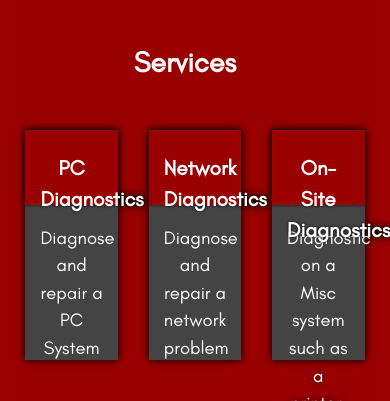
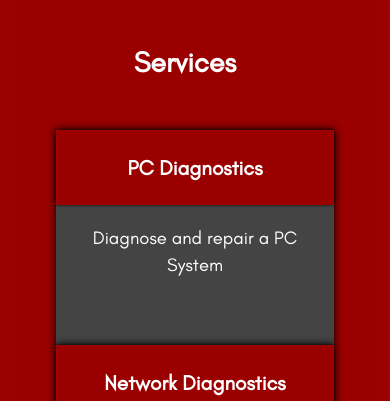
Before and after one commit to Allan-Tech-Services/allantechservices.github.io, a plain HTML site: page index.html in a window 390 px wide. Shown: the part 444-845 px from the top of the page. Drawn offline with Linux system fonts and the light colour scheme; files whose address does not match are found by name.

Commit message:
Update style.css

```diff
--- a/assets/css/style.css
+++ b/assets/css/style.css
@@ -671,11 +671,6 @@ nav .small-menu {
   padding: 50px;
   padding-bottom: 100px !important;
 }
-@media screen and (max-width: 940px) {
-  .service-container {
-    padding: 30px 10px;
-  }
-}
 .service-container .service-row .service-col {
   margin: auto;
   display: inline-block;
@@ -713,6 +708,33 @@ nav .small-menu {
   min-height: 100px;
   max-height: 150px;
   padding: 15px;
+}
+@media screen and (max-width: 1060px) {
+  .service-container {
+    padding: 30px 10px;
+  }
+	.service-container .service-row .service-col {
+	  margin: auto;
+	  display: inline-block;
+	  width: 75%;
+	  height: 100%;
+	  filter: drop-shadow(0 0 0.25rem black);
+	  background-color: #444;
+	  text-align: center;
+	  padding-bottom:25px;
+	}
+	.service-container .service-row .service-col .service-text{
+	  display:block;
+	  color: #fff;
+	  margin: auto;
+	  font-size: 1.15rem;
+	  text-align: center;
+	  margin-top: 5px;
+	  min-height: 40px;
+	  max-height: 150px;
+	  padding: 15px;
+	  margin-bottom: 25px;
+	}
 }
 
 /* ===================================== Quote CSS ================================== */
```
